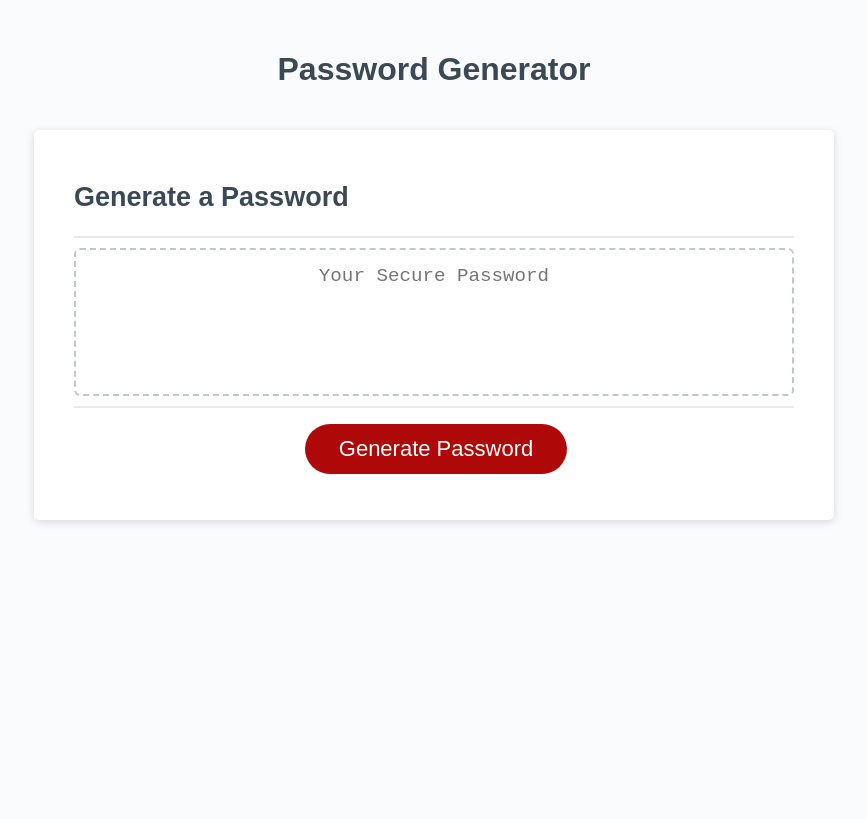
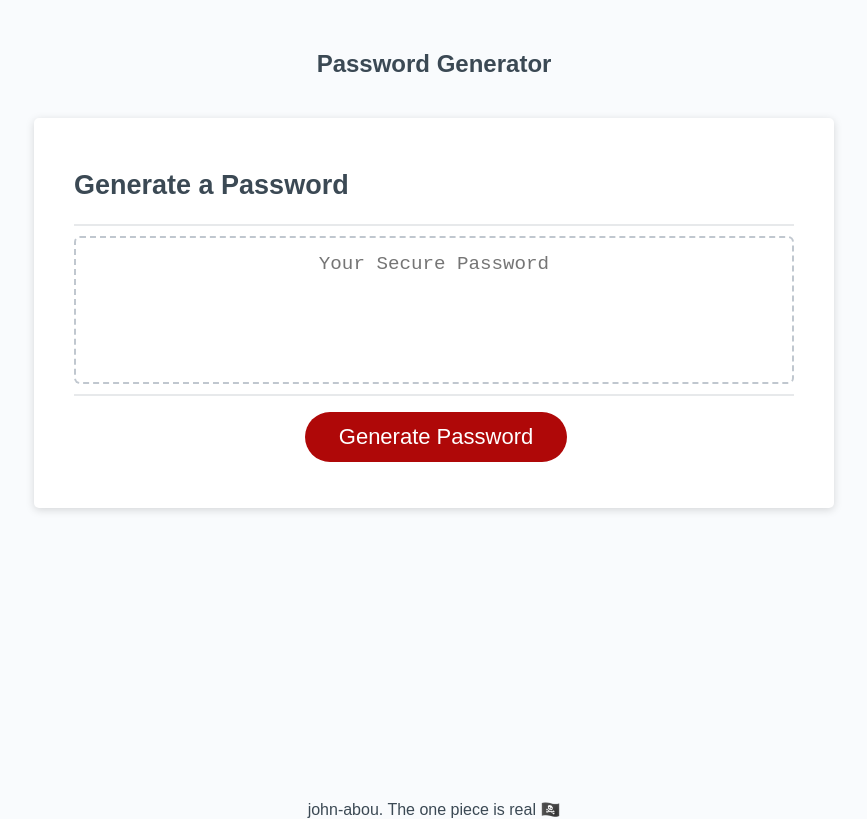
Before and after one commit to john-abou/module3-johns-digital-bank, a plain HTML site: page Develop/index.html in a window 1280 px wide. Shown: the whole page, without its empty margins (206-1073 px from the left). Drawn offline with Linux system fonts and the light colour scheme.

Commit message:
Added some spacing to make the html file more readable. Added some comments to the CSS file.

```diff
--- a/Develop/index.html
+++ b/Develop/index.html
@@ -4,31 +4,45 @@
     <meta charset="UTF-8" />
     <meta name="viewport" content="width=device-width, initial-scale=1.0" />
     <meta http-equiv="X-UA-Compatible" content="ie=edge" />
-    <title>Password Generator</title>
+    <title>Johns Password Generator</title>
     <link rel="stylesheet" href="style.css" />
   </head>
   <body>
-    <div class="wrapper">
+
+    <section class="wrapper">
+
       <header>
         <h1>Password Generator</h1>
       </header>
-      <div class="card">
-        <div class="card-header">
+
+      <main class="card">
+
+        <section class="card-header">
           <h2>Generate a Password</h2>
-        </div>
-        <div class="card-body">
+        </section>
+
+        <section class="card-body">
           <textarea
             readonly
             id="password"
             placeholder="Your Secure Password"
             aria-label="Generated Password"
           ></textarea>
-        </div>
-        <div class="card-footer">
+        </section>
+
+        <section class="card-footer">
           <button id="generate" class="btn">Generate Password</button>
-        </div>
-      </div>
-    </div>
+        </section>
+
+      </main>
+
+    </section>
+
+    <footer>
+      john-abou. The one piece is real  🏴‍☠
+    </footer>
+
     <script src="script.js"></script>
+
   </body>
 </html>
--- a/Develop/style.css
+++ b/Develop/style.css
@@ -118,6 +118,13 @@ button[disabled] {
   overflow: hidden;
 }
 
+footer {
+  color: hsl(206, 17%, 28%);
+  font-size: 16px;
+  text-align: center;
+  width: 100%;
+}
+
 @media (max-width: 690px) {
   .btn {
     font-size: 1rem;
```
